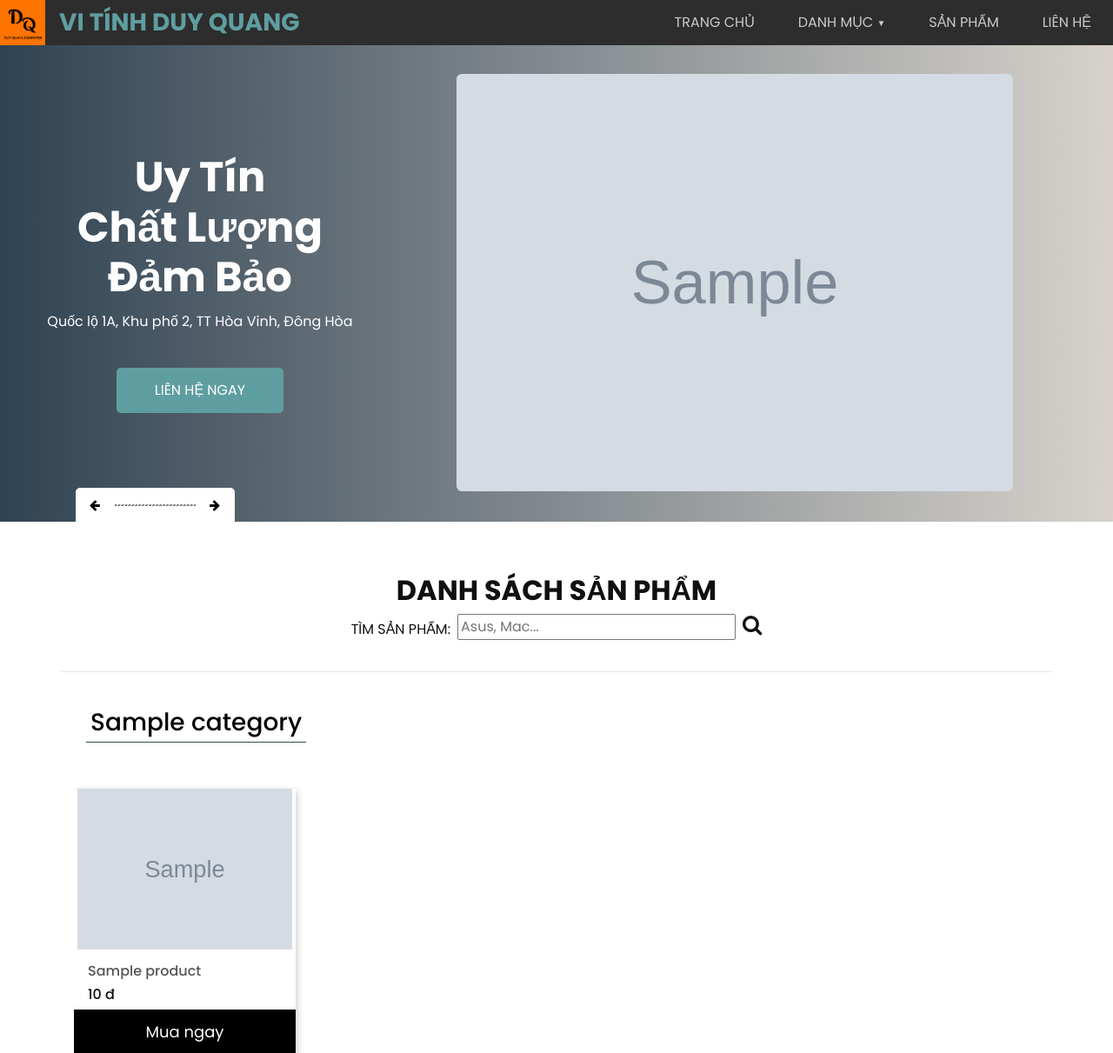
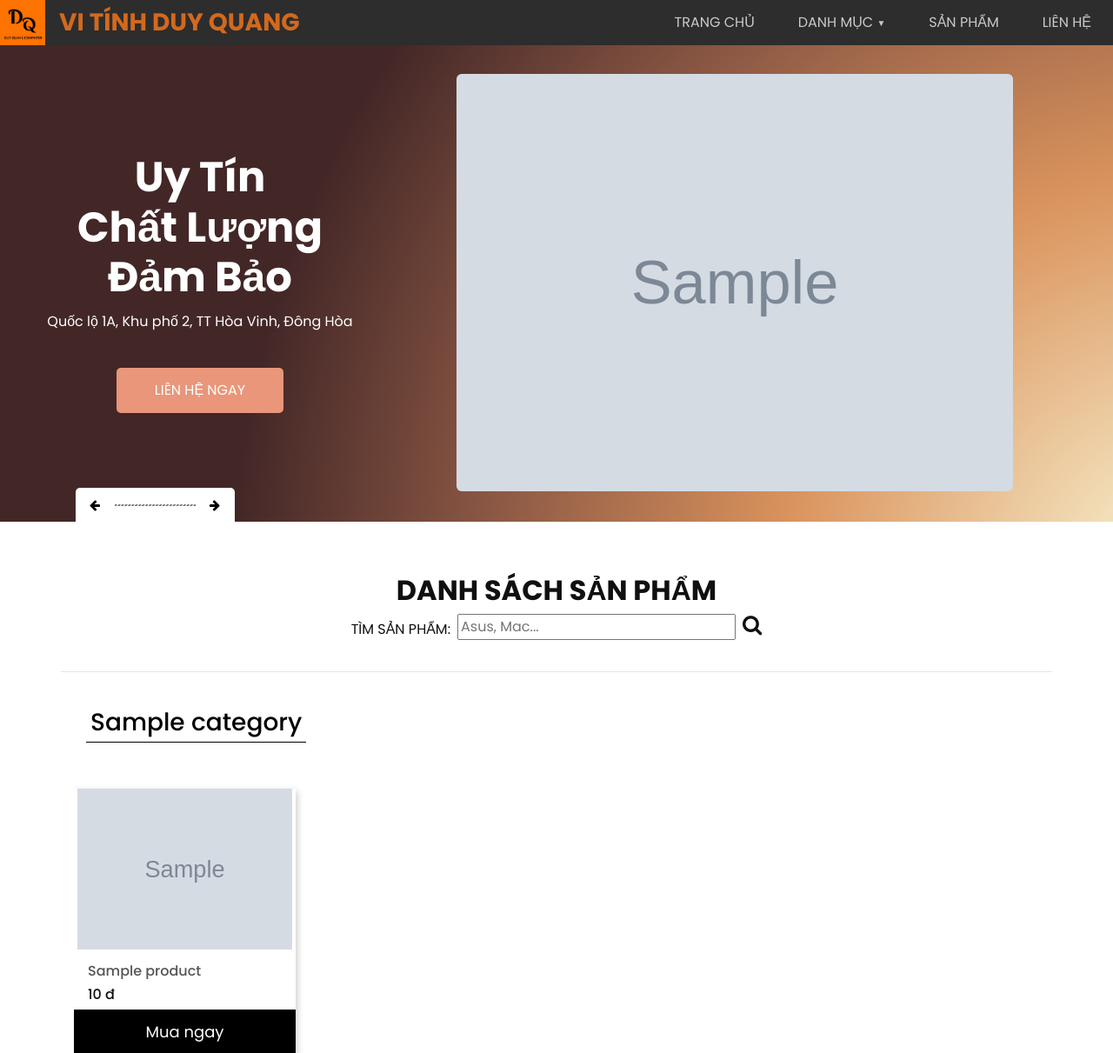
Before and after one commit to Vix-Nguyen/pc-shop, a Django app: page / in a window 1280 px wide. Shown: the top 1211 px of the page at 87% size. Run offline with Django 3.2, Linux system fonts and the light colour scheme; tables that the repository leaves empty hold one stand-in row (values such as "Sample post"); grey boxes marked "Sample" are stand-in pictures; parts of the project's set-up code (start-up, migrations or seed data) failed here and were passed over; some libraries are stand-ins or nearby versions.

Commit message:
[IMP] update color

```diff
--- a/app/myshop/static/myshop/css/style.css
+++ b/app/myshop/static/myshop/css/style.css
@@ -146,7 +146,7 @@ a:focus {
 .navbar-brand span {
   font-size: 28px;
   font-weight: bold;
-  color: cadetblue;
+  color: chocolate;
   text-transform: uppercase;
   margin: 0;
   padding: 0;
@@ -265,7 +265,7 @@ a:focus {
 .slider_section .slider_container {
   color: #fefefe;
   /* background-color: #000000; */
-  background: linear-gradient(to left, #d7d2cc 0%, #304352 100%);
+  background: radial-gradient(1091px at 106.5% 111.5%, rgb(250, 246, 213) 0.1%, rgb(218, 147, 93) 42.2%, rgb(137, 86, 67) 74.3%, rgb(67, 39, 39) 100.2%);
   padding: 25px;
 }
 
@@ -306,9 +306,9 @@ a:focus {
 .slider_section .detail-box a {
   display: inline-block;
   padding: 10px 40px;
-  background-color: cadetblue;
+  background-color: darksalmon;
   color: #ffffff;
-  border: 4px solid cadetblue;
+  border: 4px solid darksalmon;
   border-radius: 5px;
   -webkit-transition: all .3s;
   transition: all .3s;
@@ -364,32 +364,32 @@ a:focus {
   margin-bottom: 20px;
 }
 .shop_section .section_heading {
-  border-bottom: 1px solid darkslategray;
+  border-bottom: 1px solid black;
   padding: 5px;
   color: black;
 }
 
 .shop_section .swiper-button-next {
-  color: darkcyan;
+  color: chocolate;
 }
 
 .shop_section .swiper-button-prev {
-  color: darkcyan;
+  color: chocolate;
 }
 
 .shop_section .swiper-button-next:hover {
   /* box-shadow: 0 4px 8px 0 rgba(0,0,0,0.2); */
-  color: aquamarine;
+  color: lightsalmon;
   transition: 0.3s;
 }
 
 .shop_section .swiper-button-prev:hover {
-  color: aquamarine;
+  color: lightsalmon;
   transition: 0.3s;
 }
 
 .shop_section .section_heading:hover {
-  color: darkcyan;
+  color: chocolate;
 }
 
 .shop_section .box {
```
